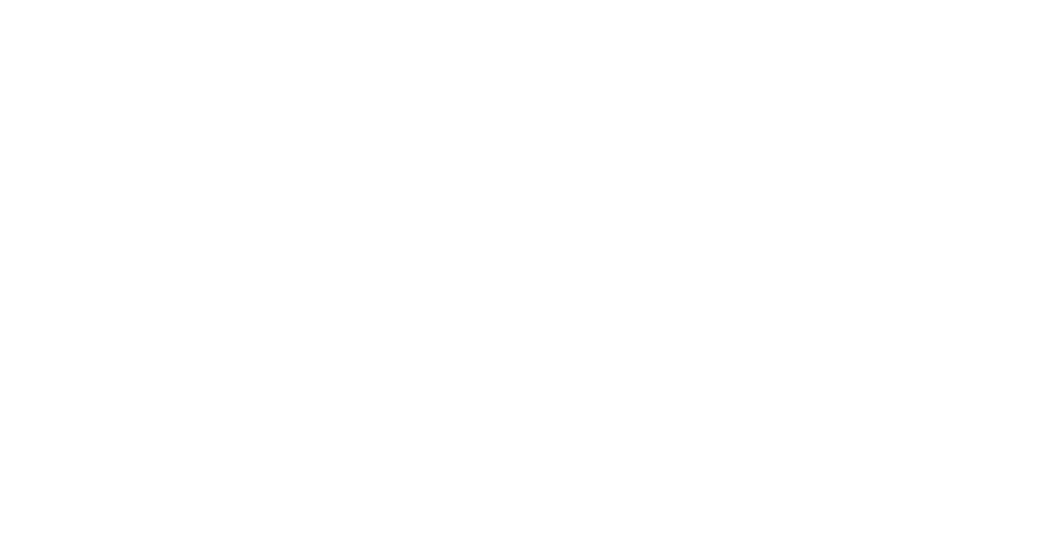
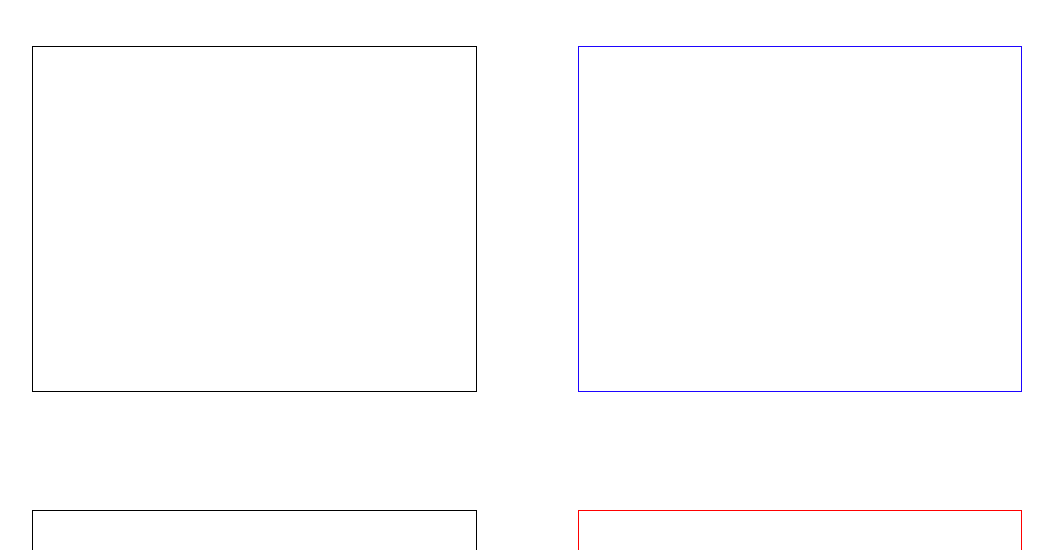
Before and after one commit to Divine-Ntambwe/Active-Media, a React (Vite) app: page /aboutUs in a window 1280 px wide. Shown: the top 550 px of the page, without its empty margins (102-1155 px from the left). Built offline with nearby package versions, Linux system fonts and the light colour scheme.

Commit message:
Added Framework

```diff
--- a/src/pages/About_Us.jsx
+++ b/src/pages/About_Us.jsx
@@ -1,10 +1,29 @@
 import React from 'react'
-import  './About_Us.module.css'
+import styles from './About_Us.module.css'
 
 function About_Us() {
   return (
     <div>
+      {/* Ozias Framework (the start) */}
+      <div className={styles.conatiner}>
+        <div className={styles.text}>
 
+        </div>
+          <div className={styles.lightimage}>
+
+        </div>
+
+      </div>
+        <div className={styles.conatiner2}>
+          <div className={styles.text2}>
+
+
+          </div>
+            <div className={styles.phoneimage}>
+
+        </div>
+        </div>
+      {/* Ozias Framework (The End) */}
     </div>
   )
 }
--- a/src/pages/About_Us.module.css
+++ b/src/pages/About_Us.module.css
@@ -0,0 +1,42 @@
+
+/* Ozias Styling (The Start) */
+.conatiner{
+    display: flex;
+    width: 100%;
+    height: 58vh;
+}
+
+.text{
+    border: 1px solid black;
+    height: 43vh;
+    width: 35%;
+    margin: 3% 0 0 10%;
+}
+
+.lightimage{
+    border: 1px solid rgb(29, 4, 255);
+    height: 43vh;
+    width: 35%;
+    margin: 3% 0 0 8%;
+}
+
+.conatiner2{
+    display: flex;
+    width: 100%;
+    height: 50vh;
+}
+
+.text2{
+    border: 1px solid black;
+    height: 43vh;
+    width: 35%;
+    margin: 3% 0 0 10%;
+}
+
+.phoneimage{
+    border: 1px solid rgb(255, 0, 0);
+    height: 43vh;
+    width: 35%;
+    margin: 3% 0 0 8%;
+}
+/* Ozias Styling(The End) */
```
